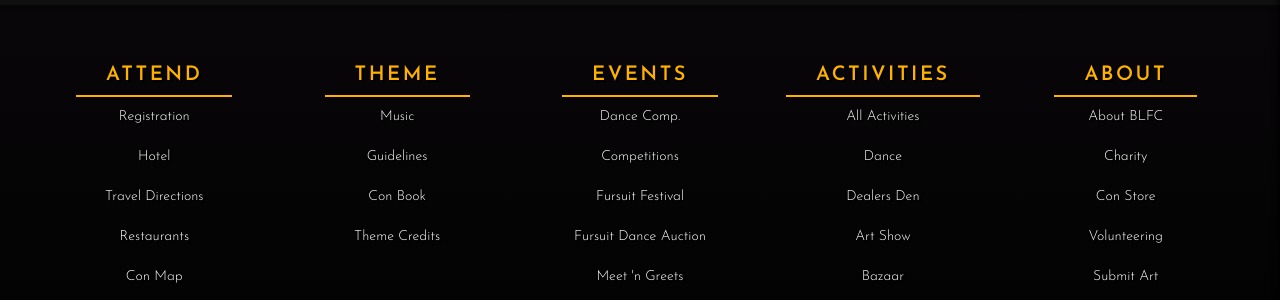
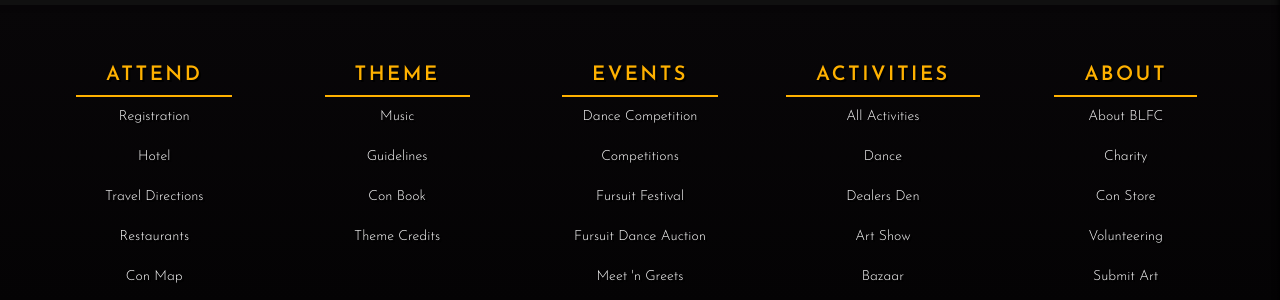
Before and after one commit to blfcweb/biggestlittlefc.github.io, a Jekyll site: the page built from index.md, in a window 1280 px wide and 900 px high, scrolled down 2122 px. Shown: the part 298-598 px from the top of the window. Built offline with Jekyll 4.4.1, drawn with Linux system fonts in a browser that asks for light colours.

Commit message:
Spell out Dance Competition in Footer

```diff
--- a/_data/menu-footer.yml
+++ b/_data/menu-footer.yml
@@ -34,7 +34,7 @@
     subfolderitems:
 #      - page: All events
 #        url: "/events/"
-      - page: Dance Comp.
+      - page: Dance Competition
         url: "/events/dance-comp/"
       - page: Competitions
         url: "/events/competitions/"
```
